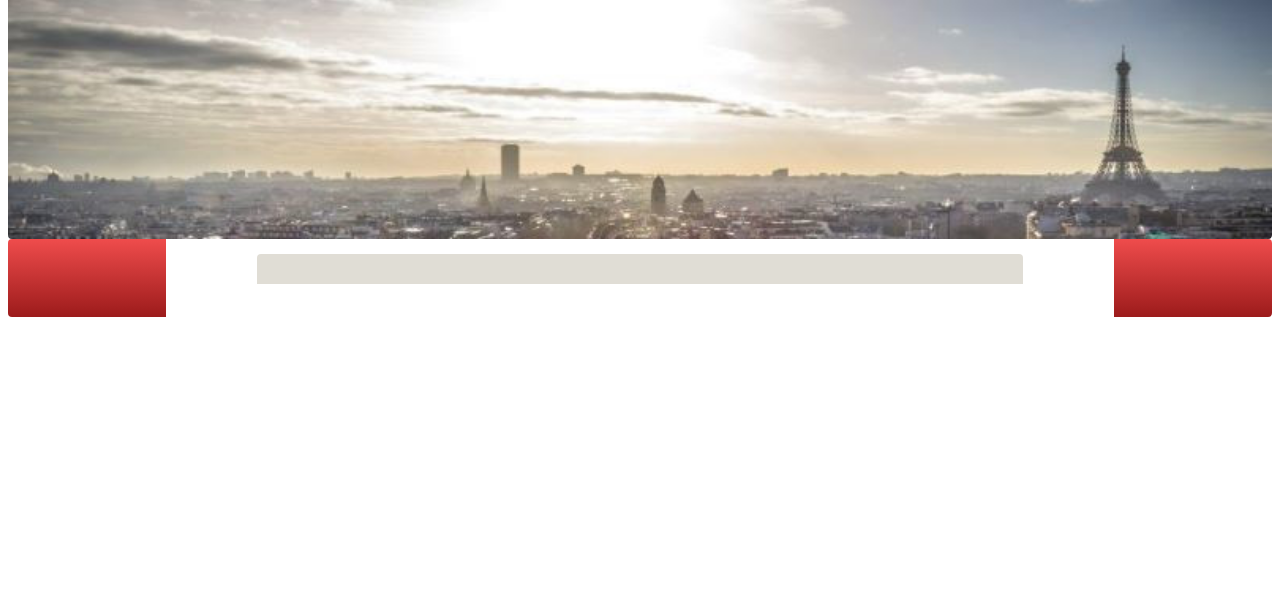
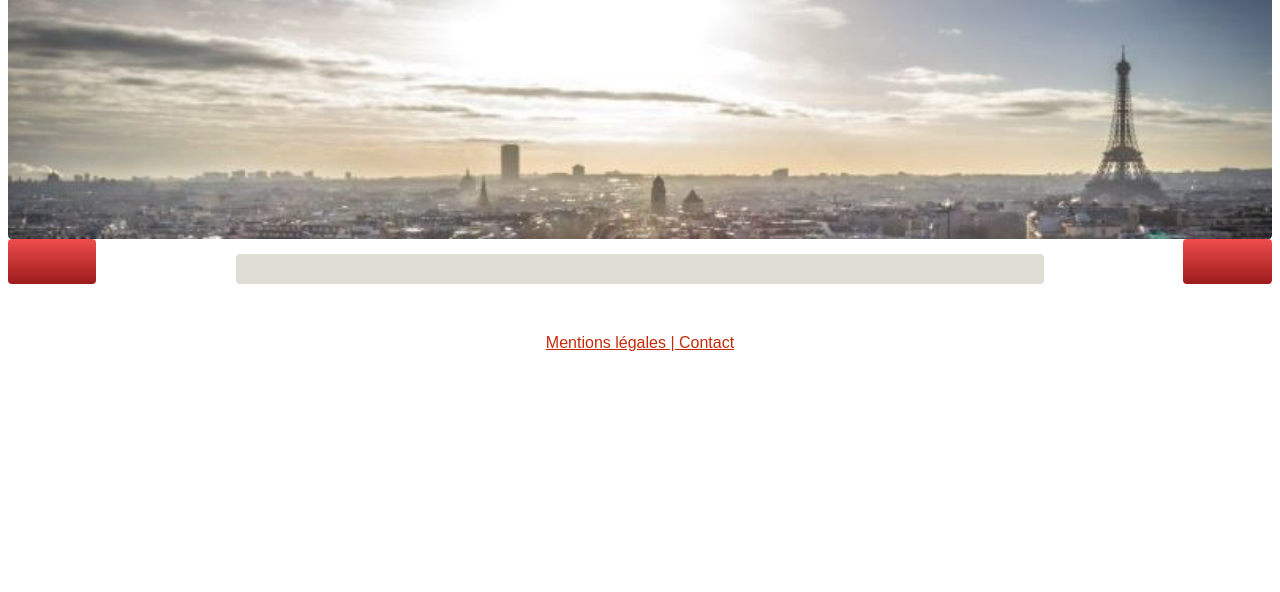
Before and after one commit to patrickcharda/Gbaf, a PHP site: page /espacemembres.php in a window 1280 px wide. Shown: the part 119-711 px from the top of the page. Run offline with PHP 8.4, Linux system fonts and the light colour scheme; the visitor is signed in with stand-in values (Sample User, id 1); data that the repository does not hold is empty.

Commit message:
css page sas ok

```diff
--- a/espacemembres.php
+++ b/espacemembres.php
@@ -37,14 +37,11 @@ else
 <div class="bandeau">
 </div>
 
-<main class="main">
-	<div class="top_main">
-		<div class="row">
-			<div class="col--3"></div>
-			<div class="col--18 white">
-				<div class="row">
-					<div class="col-1"><span class="invisible">&emsp;</span></div>
-					<div class="col-10 frm radius">
+<main>
+			<div class="col-deco-gauche"></div>
+			<div class="col-gouttiere-gauche"></div>
+			<div class="col-contenu" >
+				<div class="frm radius">
 			<?php
 			if (isset($bdd))
 			{
@@ -67,7 +64,7 @@ else
 							</div>
 							<div class="resume_acteur">
 						<?php
-						echo '<h3>'.($ligne['acteur']).'</h3>';
+						echo '<h3>'.($ligne['acteur']).'</h3><p>';
 						$description = $ligne['description_courte'];
 						/*$description= utf8_decode(html_entity_decode($ligne['description'], ENT_QUOTES, 'utf-8'));
 						$nb_de_mots_description=str_word_count($description);
@@ -80,25 +77,24 @@ else
 						}
 						//echo $resume;*/
 						echo $description;
-						echo '<a href=./posts_votes/details.php?acteur='.$ligne['id'].' class="reda">&emsp;...</a>';
+						echo '<a href=./posts_votes/details.php?acteur='.$ligne['id'].' class="reda">&emsp;...</a></p>';
 						?>
-									</div>
-									<div class="liresuite">
+							</div>
+							<div class="liresuite">
 						<form method="get" action="./posts_votes/details.php" >
 						<?php
 						echo'<input type="hidden" name="acteur" value='.$ligne['id'].' /><button type="submit" id="readmore">Lire la suite</button></form><br />';
-								echo '</div>';
-							echo '</div>';
+						?>
+							</div>
+						</div>
+						<?php
 				}
 			}
 		}
-	?>				</div>
-					<div class="col-1"><span class="invisible">&emsp;</span></div>
-				</div>
+	?>			</div>
 			</div>
-			<div class="col--3"><span class="invisible">&emsp;</span></div>
-		</div>
-	</div>
+			<div class="col-gouttiere-droite"></div>
+			<div class="col-deco-droite"></div>
 </main>
 
 <p><a href="./fonctions/connexion.php?deconnexion=1" style="text-decoration:none;">&emsp;</a></p>
--- a/gbafstyle.css
+++ b/gbafstyle.css
@@ -10,9 +10,6 @@ body {
 .main,
 .footer {
 	font-family: Arial, Helvetica, "sans-serif";
-	/*display: 1170px;*/
-	margin: 0 auto 0;
-	padding: 1em O;
 }
 .header {
 	display: flex;
@@ -25,52 +22,26 @@ body {
 	align-items: flex-end;
 }
 
-.main {
+main {
 	display: grid;
-	grid-template-rows: auto auto;
-	grid-template-areas: "top_main   "
-			   			 "bottom_main";
-	text-align: center;
-	background-color: white;
+	grid-template-columns: 7% 3% 80% 3% 7%;
+	/*text-align: center;
+	background-color: white;*/
 	/*border-radius: 4px;
 	border-color: transparent;*/
 	/*background-color: #EBE8E0; /* ivoire */
 }
-.top_main {
-	grid-area: top_main;
-	/*background-color: red;*/
-	background-image: linear-gradient(to bottom, rgba(239,76,76,45), rgba(156,27,27,1));
-	border-radius: 4px;
-	border-color: transparent;
-	/*overflow: auto;*/
-}
-.bottom_main {
-	grid-area: bottom_main;
-	background-color: purple;
+
+
 }
 
-}
-.footer {
-	text-align: center;
-	/*background-color: red; /* rouge */
-	background-image: linear-gradient(90deg, rgba(239,76,76,1) 0%, rgba(156,27,27,1) 50%, rgba(239,76,76,1) 100%);
-	padding:10px;
-	border: 1px;
-	border-top-right-radius: 4px;
-	border-top-left-radius: 4px;
+.footer a{
+		color: #aa2323;
+		text-decoration: none;
 
 }
-.footer a{
-		color: #ffffff;
-		/*font-weight: bold;*/
-		text-decoration: none;
-		hover: {
-			font-size:1.3em;
-		}
-}
 .footer a:hover {
-			color: #A8BBB0;
-			font-size: 1.1em;
+			font-size: 1.2em;
 
 		}
 .main_content {
@@ -78,17 +49,11 @@ body {
 	background-color: #ffffff;
 }
 
-.liens {
-	display:flex;
-	padding: 5px;
-}
+
 .contenu_liens a{
 	color: black;
 }
-.marge_gauche_liens,
-.marge_droite_liens {
-	width: 12.5%;
-}
+
 
 input[type=text], input[type=password], select, textarea {
   width: 100%;
@@ -112,6 +77,10 @@ input[type=text], input[type=password], select, textarea {
   	resize: vertical;
 }
 
+#foot {
+	color: #c32b0b;
+}
+
 .container {
 	display: flex;
 	justify-content: space-around;
@@ -132,15 +101,17 @@ input[type=text], input[type=password], select, textarea {
 }
 
 .frm {
+	margin-top: 15px;
+	padding: 15px;
+	text-align: center;
 	background-color: #E0DDD5; /*ivoire foncé*/
 	/*background-color: #EBE8E0; /*ivoire clair*/
 	/*background-color: #A8BBB0; /*celadon*/
 }
 
 .radius {
-	border-top-right-radius: 4px;
-	border-top-left-radius: 4px;
-	/*border-radius: 4px;	*/
+
+	border-radius: 4px;
 	border-color: transparent;
 }
 
@@ -149,11 +120,13 @@ input[type=text], input[type=password], select, textarea {
 	/*background-color: red;*/
 	background-image: linear-gradient(to right, rgba(239,76,76,45), rgba(156,27,27,0.6));
 }
+
+/*
 .row::after {
   clear: both;
   display: block;
 }
-
+*/
 .white {
 	background-color: #ffffff;
 }
@@ -174,9 +147,7 @@ input[type=text], input[type=password], select, textarea {
 	text-decoration: none;
 }
 
-a {
-	color: #A8BBB0;
-}
+
 .logolink {
 	width: 80px;
 	height: 80px;
@@ -228,22 +199,24 @@ a {
 .logo_acteur200x100 {
 	padding: 20px;
 	flex-grow: 1;
-	flex-basis: 101px;
+	flex-basis: 101px;*
 	align-self: flex-end;
+	max-width: 221px;
 }
 
 .lirelasuite {
 	flex-basis: 120px;
 	padding: 30px;
-	align-self: space-around;
+	/*align-self: space-around;*/
 }
 
 .resume_acteur {
 	font-family: Arial, Helvetica, "sans-serif";
-	padding: 30px;
+	padding: 20px;
 	text-align: left;
-	align-self: space-around;
-	font-size: 13px;
+	/*align-self: space-around;
+	font-size: 13px;*/
+	/*min-height: 121px;*/
 }
 
 #readmore, button, input[type=submit]  {
@@ -338,10 +311,53 @@ a {
 	text-decoration: none;
 }
 
-[class*="col-"] {
+/*[class*="col-"] {
   float: left;
   padding: 15px;
+}*/
+/*gbaf*/
+/*[class*="col-deco"] {
+	min-width: 7.5%;
+	background-image: linear-gradient(to right, rgba(239,76,76,45), rgba(156,27,27,0.6));
 }
+[class*="col-gouttiere"] {
+	min-width: 2.5%;
+}*/
+.col-contenu {
+	min-width: 80%;
+	grid-row: 1;
+	grid-column: 3;
+	justify-self: center;
+	align-self: center;
+}
+
+.col-deco-gauche {
+	background-image: linear-gradient(to bottom, rgba(239,76,76,45), rgba(156,27,27,1));
+	border-radius: 4px;
+	border-color: transparent;
+	grid-row: 1;
+	grid-column: 1;
+	min-width: 7%;
+}
+.col-deco-droite {
+	background-image: linear-gradient(to bottom, rgba(239,76,76,45), rgba(156,27,27,1));
+	border-radius: 4px;
+	border-color: transparent;
+	grid-row: 1;
+	grid-column: 5;
+	min-width: 7%;
+}
+.col-gouttiere-gauche {
+	grid-row: 1;
+	grid-column: 2;
+	min-width: 3%;
+}
+.col-gouttiere-droite {
+	grid-row: 1;
+	grid-column: 4;
+	min-width: 3%;
+}
+
 /* 12 colonnes */
 .col-1 {width: 8.33%;}
 .col-2 {width: 16.66%;}
--- a/responsive.css
+++ b/responsive.css
@@ -141,6 +141,7 @@
     /*width: 122px;*/
     align-self: center;
     padding: 10px
+    max-width: 111px;
   }
   .logo_acteur200x100 {
     display: none;
--- a/templates/footer.php
+++ b/templates/footer.php
@@ -1,5 +1,5 @@
 <footer class="footer">
-<a href="#">Mentions légales | Contact</a>
+<p align="center"><a href="#" id="foot">Mentions légales | Contact</a></p>
 </footer>
 </body>
 </html>
```
Also changed, not shown: sas.php (+18 -35 lines).
